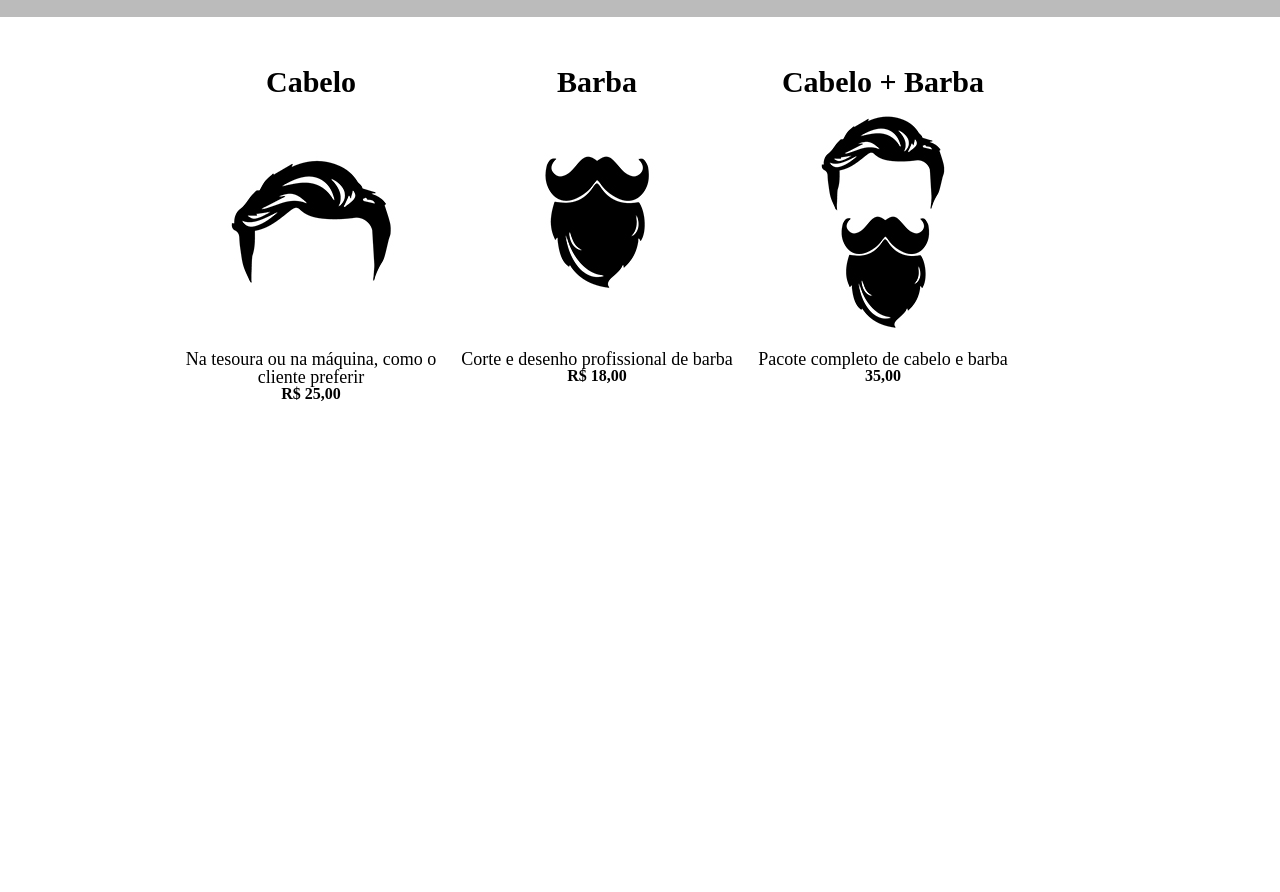
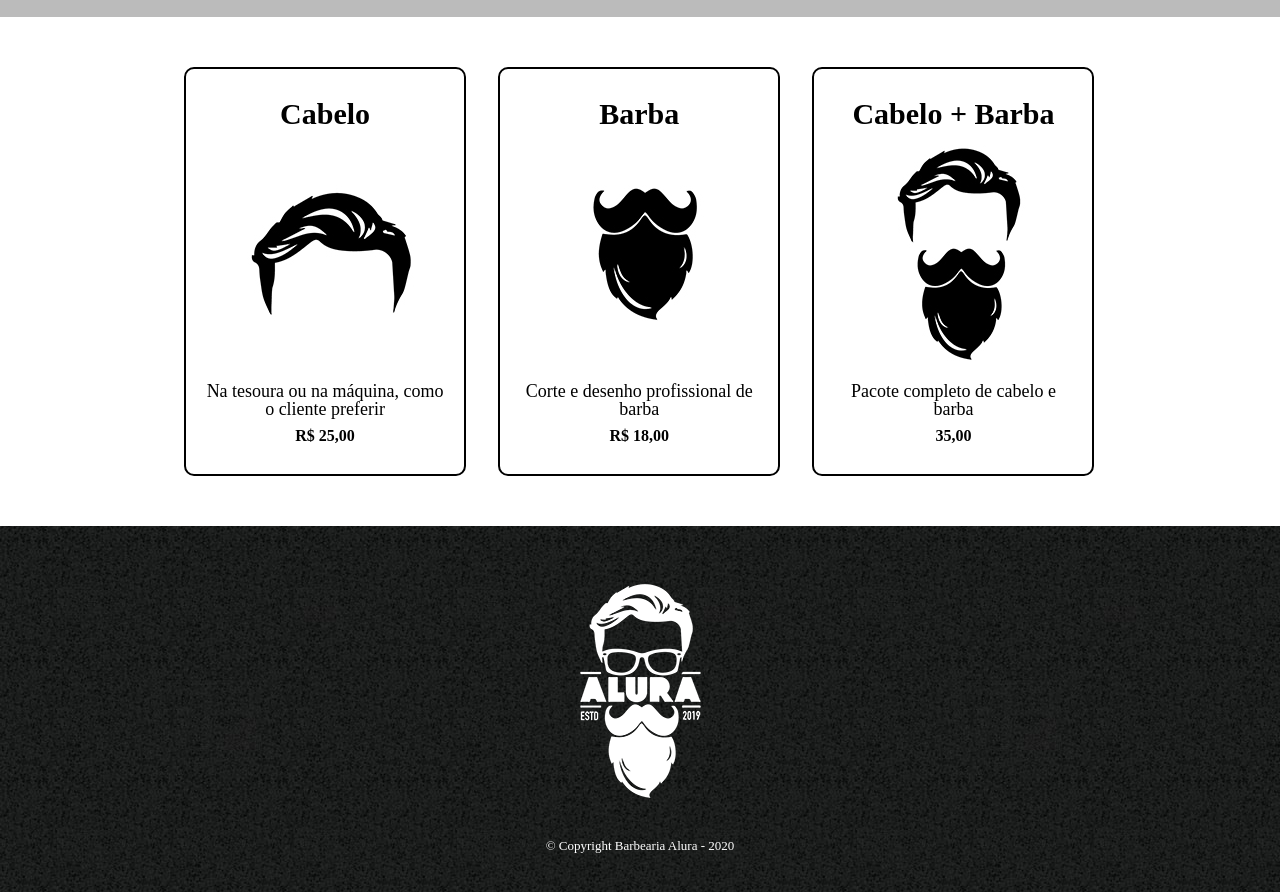
Before and after one commit to viniciusom/projeto-barbearia, a plain HTML site: page produtos.html in a window 1280 px wide. Shown: the part 276-1168 px from the top of the page. Before the commit the page ends 800 px from the top, so only its background shows below. Drawn offline with Linux system fonts and the light colour scheme.

Commit message:
Página produtos finalizada

```diff
--- a/_css/produtos.css
+++ b/_css/produtos.css
@@ -30,7 +30,7 @@ nav a {
 
 nav a:hover {
     text-decoration: underline;
-    color: yellow;
+    color: #c78c19;
 }
 
 .produtos {
@@ -44,6 +44,23 @@ nav a:hover {
     text-align: center;
     width: 30%;
     vertical-align: top;
+    margin: 0 1.5%;
+    padding: 30px 20px;
+    box-sizing: border-box;
+    border: 2px solid #000000;
+    border-radius: 10px;
+}
+
+.produtos li:hover {
+    border-color: #c78c19;
+}
+
+.produtos li:hover h2{
+    font-size: 34px;
+}
+
+.produtos li:active {
+    border-color: #088c19;
 }
 
 .produtos h2{
@@ -54,8 +71,21 @@ nav a:hover {
 .produto-preco {
     font-size: 22;
     font-weight: bold;
+    margin-top: 10px;
 }
 
 .produto-descricao {
     font-size: 18px;
 }
+
+footer {
+    text-align: center;
+    background: url("../_imagens/bg.jpg");
+    padding: 40px 0 40px 0;
+}
+
+.copyright {
+    font-size: 13px;
+    margin-top: 20px;
+    color: #ffffff;
+}
--- a/produtos.html
+++ b/produtos.html
@@ -42,5 +42,9 @@
                 </li>
             </ul>
         </main>
+        <footer>
+            <img src="_imagens/logo-branco.png">
+            <p class="copyright">&copy Copyright Barbearia Alura - 2020</p>
+        </footer>
     </body>
 </html>
```
